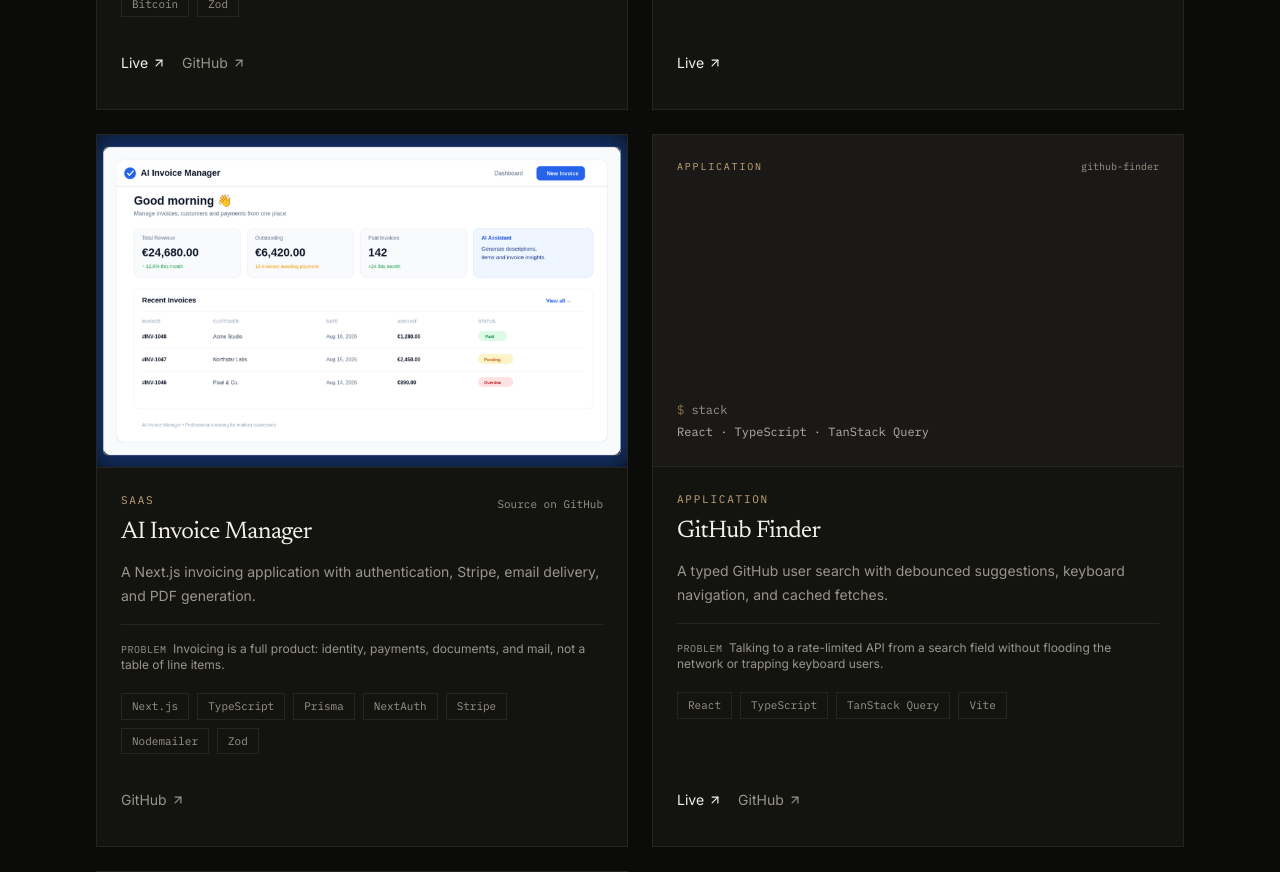
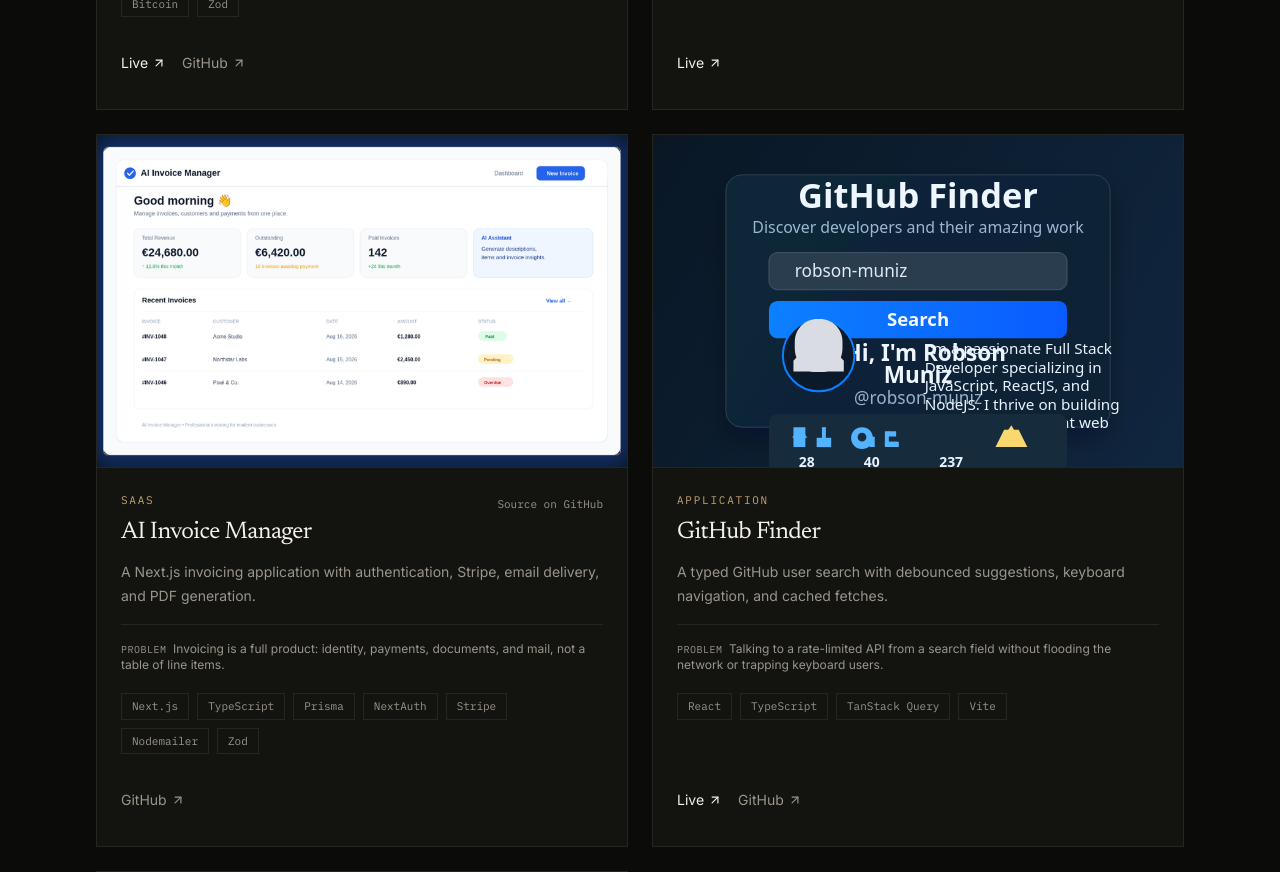
Before and after one commit to robson-muniz/portfolio-react, a React (Vite) app: page / in a window 1280 px wide. Shown: the part 3860-4732 px from the top of the page. Built offline with nearby package versions, Linux system fonts and the light colour scheme.

Commit message:
Add GitHub Finder mockup asset

```diff
--- a/src/data/content.js
+++ b/src/data/content.js
@@ -144,6 +144,7 @@
         engineering:
             "React and TypeScript with TanStack Query for cache and status, a debounce hook for the typeahead, and arrow-key selection in the suggestion list. Recent searches persist in localStorage.",
         tech: ["React", "TypeScript", "TanStack Query", "Vite"],
+        image: "/projects/github-finder.svg",
         live: "https://github-finder-swart-five.vercel.app/",
         github: "https://github.com/robson-muniz/github-finder",
     },
```
Also changed, not shown: public/projects/github-finder.svg (added).
